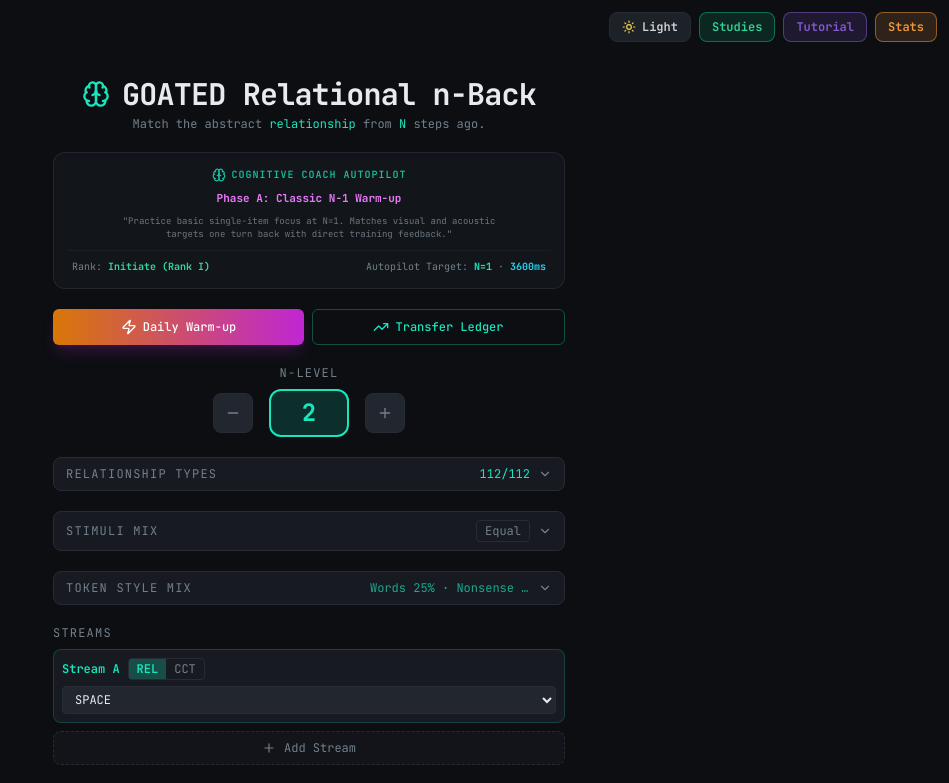
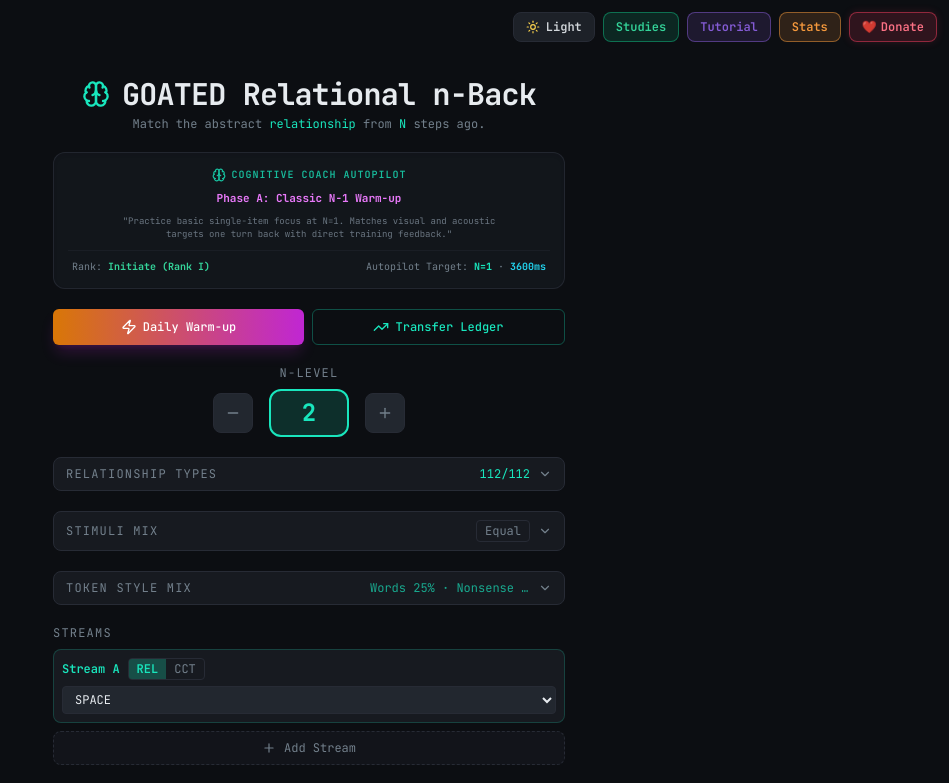
Before and after one commit to find-1-bug/goated-relational-nback-2, a React (Vite) app: page / in a window 1280 px wide. Shown: the top 783 px of the page, without its empty margins (331-1280 px from the left). Built offline with nearby package versions, Linux system fonts and the light colour scheme.

Commit message:
feat: add premium glowing Donate sponsors button to the header navigation

```diff
--- a/src/pages/Game.jsx
+++ b/src/pages/Game.jsx
@@ -186,6 +186,14 @@ export default function Game() {
             <Link to="/stats" className="px-2.5 sm:px-3 py-1.5 rounded-lg bg-chart-3/15 border border-chart-3/50 text-chart-3 hover:bg-chart-3/25 hover:border-chart-3 text-xs font-mono font-semibold transition-colors">
               Stats
             </Link>
+            <a
+              href="https://github.com/sponsors/find-1-bug"
+              target="_blank"
+              rel="noopener noreferrer"
+              className="px-2.5 sm:px-3 py-1.5 rounded-lg bg-rose-500/15 border border-rose-500/50 text-rose-400 hover:bg-rose-500/25 hover:border-rose-500 text-xs font-mono font-semibold transition-colors flex items-center gap-1 shadow-[0_0_8px_rgba(244,63,94,0.15)] hover:shadow-[0_0_12px_rgba(244,63,94,0.3)]"
+            >
+              <span className="animate-pulse">❤️</span> Donate
+            </a>
           </>
         )}
       </div>
```
